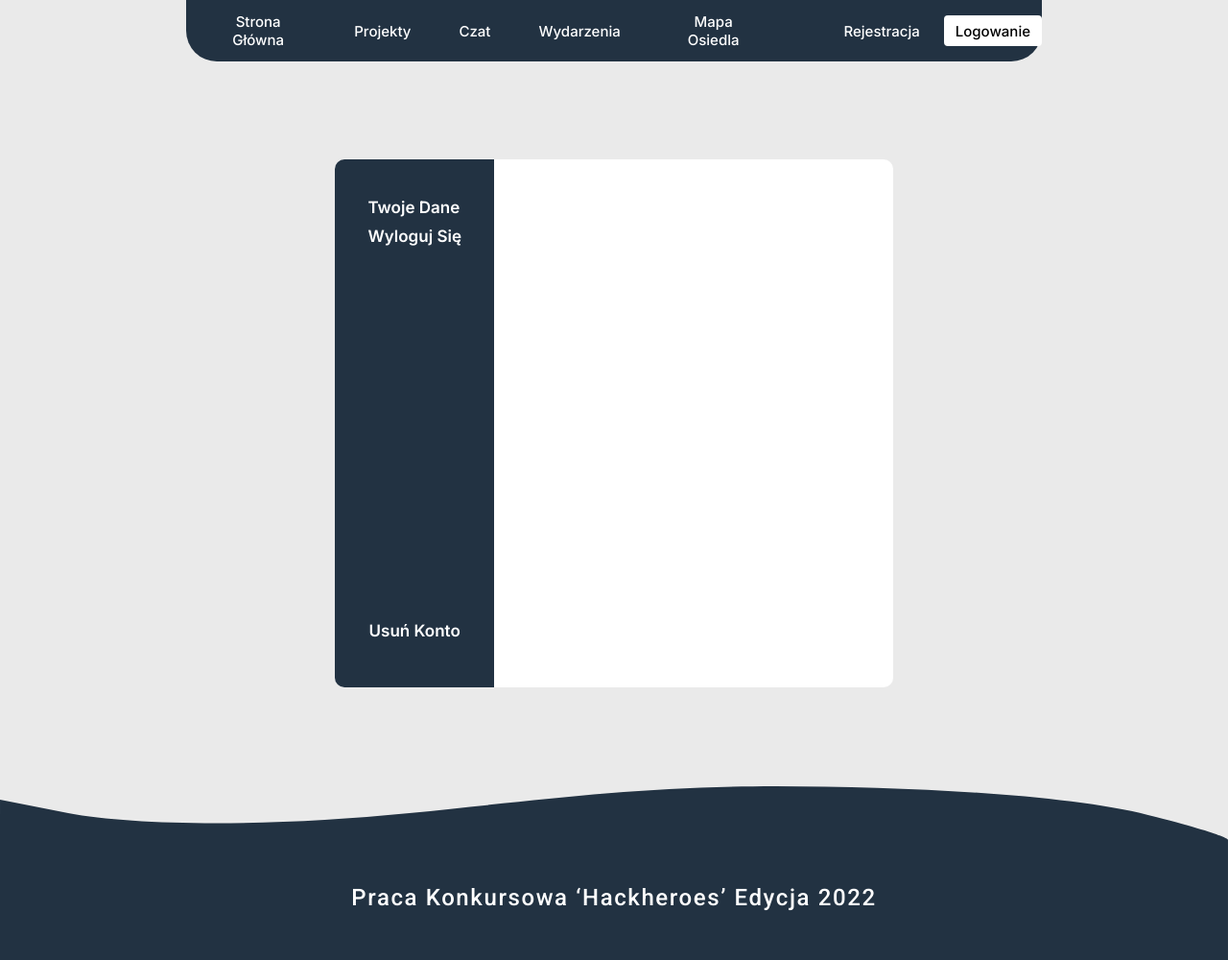
After one commit to Navio1430/VoteAround, a Flask app: page /user/ in a window 1280 px wide. The commit adds this page. Shown: the whole page at 96% size. Run offline with Flask 3, Linux system fonts and the light colour scheme.

Commit message:
Added basic structure of user settings

```diff
--- a/website/app.py
+++ b/website/app.py
@@ -2,6 +2,7 @@ from flask import Flask, render_template
 from models import db, User
 import blueprints.projects
 import blueprints.events
+import blueprints.user
 import blueprints.signup
 import blueprints.login
 from utils.auth import check_login
@@ -13,6 +14,7 @@ app.config["SQLALCHEMY_TRACK_MODIFICATIONS"] = False
 
 app.register_blueprint(blueprints.projects.projects, url_prefix="/projects")
 app.register_blueprint(blueprints.events.events, url_prefix="/events")
+app.register_blueprint(blueprints.user.user, url_prefix="/user")
 app.register_blueprint(blueprints.signup.signup, url_prefix="/signup")
 app.register_blueprint(blueprints.login.login, url_prefix="/login")
 
--- /dev/null
+++ b/website/blueprints/user.py
@@ -0,0 +1,7 @@
+from flask import Blueprint, render_template
+
+user = Blueprint("user", __name__)
+
+@user.route("/", methods=["GET"])
+def index():
+    return render_template("user/user.html")
--- a/website/static/styles/app.css
+++ b/website/static/styles/app.css
@@ -600,6 +600,63 @@
   padding: 2rem;
 }
 
+.user {
+  display: -ms-grid;
+  display: grid;
+  -ms-grid-columns: (1fr)[7];
+      grid-template-columns: repeat(7, 1fr);
+  -ms-grid-column: 4;
+  -ms-grid-column-span: 5;
+  grid-column: 4/9;
+  background: #ffffff;
+  height: 550px;
+  border-radius: 0.625rem;
+}
+
+.user__container {
+  display: -ms-grid;
+  display: grid;
+  -ms-grid-columns: (1fr)[11];
+      grid-template-columns: repeat(11, 1fr);
+  margin: 8% 0;
+}
+
+.user__left-bar {
+  display: -webkit-box;
+  display: -ms-flexbox;
+  display: flex;
+  -webkit-box-orient: vertical;
+  -webkit-box-direction: normal;
+      -ms-flex-direction: column;
+          flex-direction: column;
+  -webkit-box-align: center;
+      -ms-flex-align: center;
+          align-items: center;
+  -webkit-box-pack: justify;
+      -ms-flex-pack: justify;
+          justify-content: space-between;
+  height: 550px;
+  -ms-grid-column: 1;
+  -ms-grid-column-span: 2;
+  grid-column: 1/3;
+  background: #223242;
+  border-radius: 0.625rem 0 0 0.625rem;
+}
+
+.user__row {
+  margin: 2.5rem 0;
+}
+
+.user__item {
+  color: #ffffff;
+  font-family: "Inter", sans-serif;
+  font-weight: 600;
+  font-size: 17px;
+  text-transform: capitalize;
+  cursor: pointer;
+  margin-bottom: 0.6rem;
+}
+
 * {
   font-size: 100%;
   text-decoration: none;
--- a/website/static/styles/components/_components.scss
+++ b/website/static/styles/components/_components.scss
@@ -3,3 +3,4 @@
 @import './projects/_card.scss';
 @import './sign/_sign.scss';
 @import './events/_events.scss';
+@import './user/_user.scss';
--- /dev/null
+++ b/website/static/styles/components/user/_user.scss
@@ -0,0 +1,41 @@
+.user {
+    display: grid;
+    grid-template-columns: repeat(7, 1fr);
+    grid-column: 4/9;
+    background: $white;
+    height: 550px;
+    border-radius: 0.625rem;
+
+    &__container {
+        display: grid;
+        grid-template-columns: repeat(11, 1fr);
+        margin: 8% 0;
+    }
+
+    &__left-bar {
+        display: flex;
+        flex-direction: column;
+        align-items: center;
+        justify-content: space-between;
+
+        height: 550px;
+        grid-column: 1/3;
+        background: $blue;
+        border-radius: 0.625rem 0 0 0.625rem;
+    }
+
+    &__row {
+        margin: 2.5rem 0;
+    }
+
+    &__item {
+        color: $white;
+        font-family: $inter;
+        font-weight: 600;
+        font-size: 17px;
+        text-transform: capitalize;
+        cursor: pointer;
+
+        margin-bottom: 0.6rem;
+    }
+}
--- /dev/null
+++ b/website/templates/user/user.html
@@ -0,0 +1,18 @@
+{% extends 'base.html' %} {% block content %}
+
+<section class="user__container">
+    <div class="user">
+        <ul class="user__left-bar">
+            <div class="user__row">
+                <li id="user-data" class="user__item">Twoje dane</li>
+                <li id="user-logout" class="user__item">Wyloguj się</li>
+            </div>
+
+            <div class="user__row">
+                <li id="user-delete-account" class="user__item">Usuń konto</li>
+            </div>
+        </ul>
+    </div>
+</section>
+
+{% endblock %}
```
Also changed, not shown: 1 other file.
